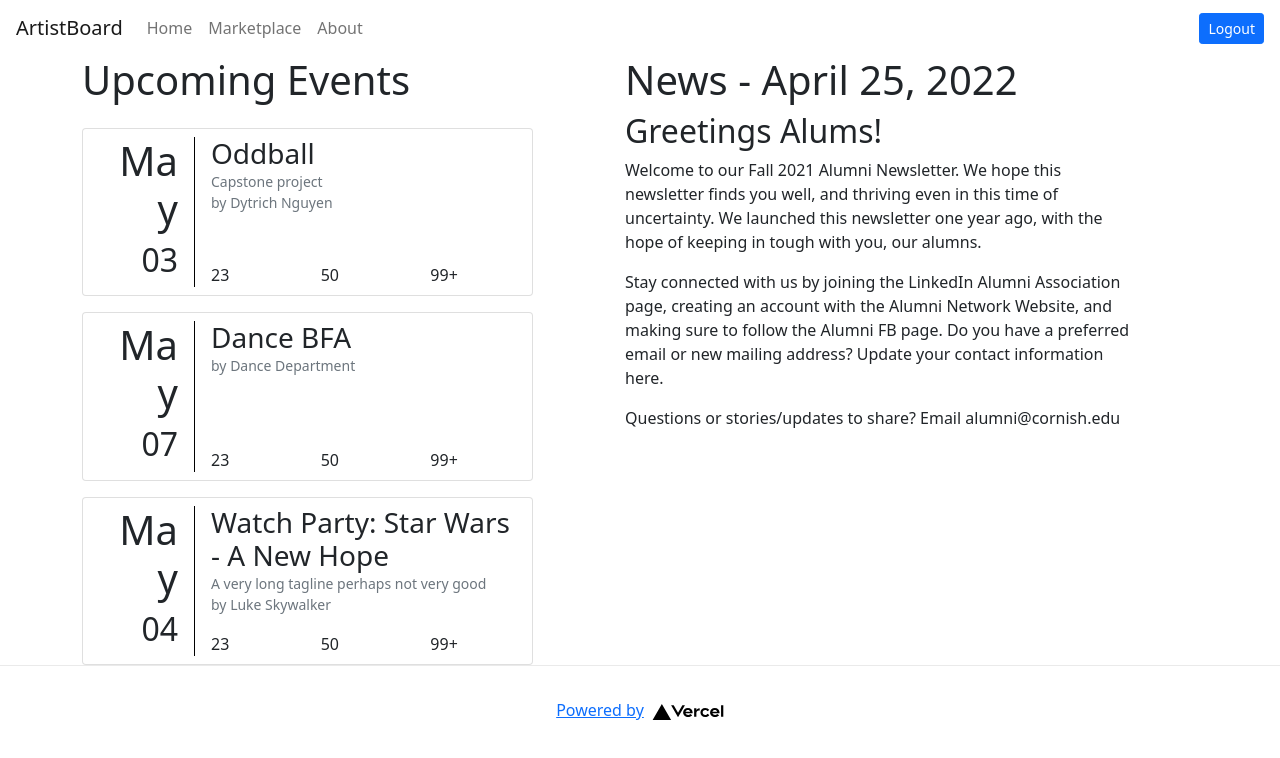
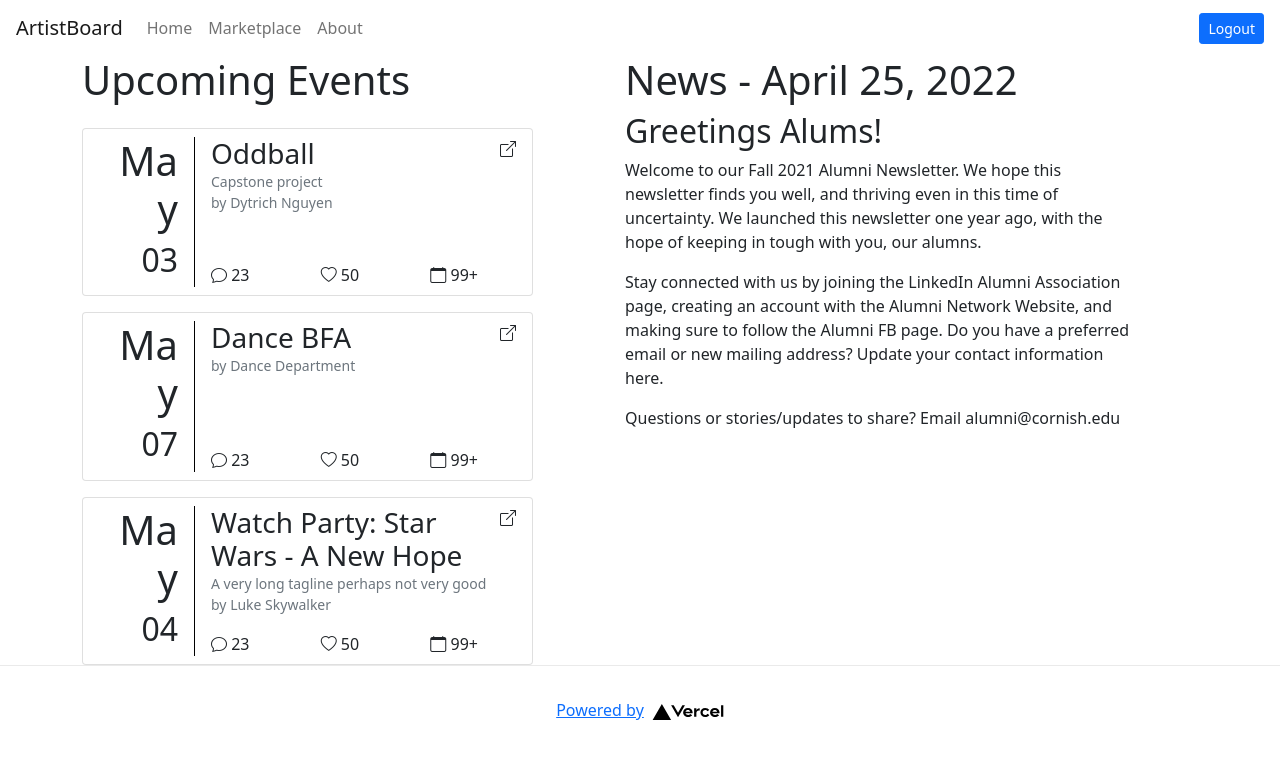
Before and after one commit to NguyenDytrich/ArtistBoard, a Next.js app: page / in a window 1280 px wide. Shown: the top 758 px of the page. Built offline with nearby package versions, Linux system fonts and the light colour scheme; no server answers; sample sign-in values are in the browser's storage.

Commit message:
Add bootstrap icons

```diff
--- a/package.json
+++ b/package.json
@@ -10,6 +10,7 @@
   },
   "dependencies": {
     "bootstrap": "^5.1.3",
+    "bootstrap-icons": "^1.8.2",
     "draft-js": "^0.11.7",
     "firebase": "^9.6.10",
     "luxon": "^2.3.2",
@@ -23,6 +24,7 @@
   "devDependencies": {
     "@types/draft-js": "^0.11.9",
     "@types/firebase": "^3.2.1",
+    "@types/luxon": "^2.3.2",
     "@types/node": "17.0.23",
     "@types/react": "18.0.3",
     "@types/react-dom": "18.0.0",
--- a/styles/scss/globals.scss
+++ b/styles/scss/globals.scss
@@ -2,3 +2,4 @@ $form-label-margin-bottom: 0.25rem;
 $popover-max-width: 552px;
 
 @import "/node_modules/bootstrap/scss/bootstrap.scss";
+@import "/node_modules/bootstrap-icons/font/bootstrap-icons.scss";
```
Also changed, not shown: 1 other file (tests, documents, lock files or other folders).
